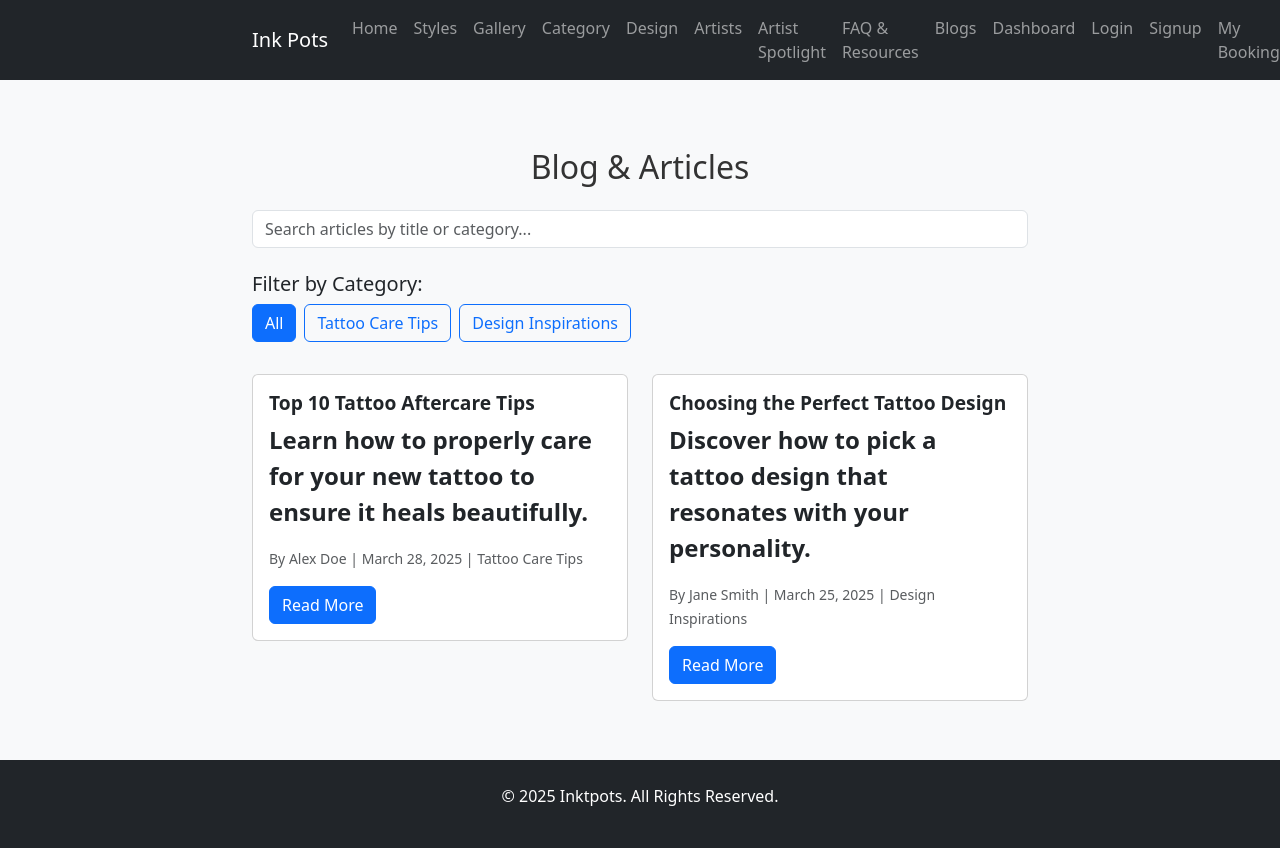
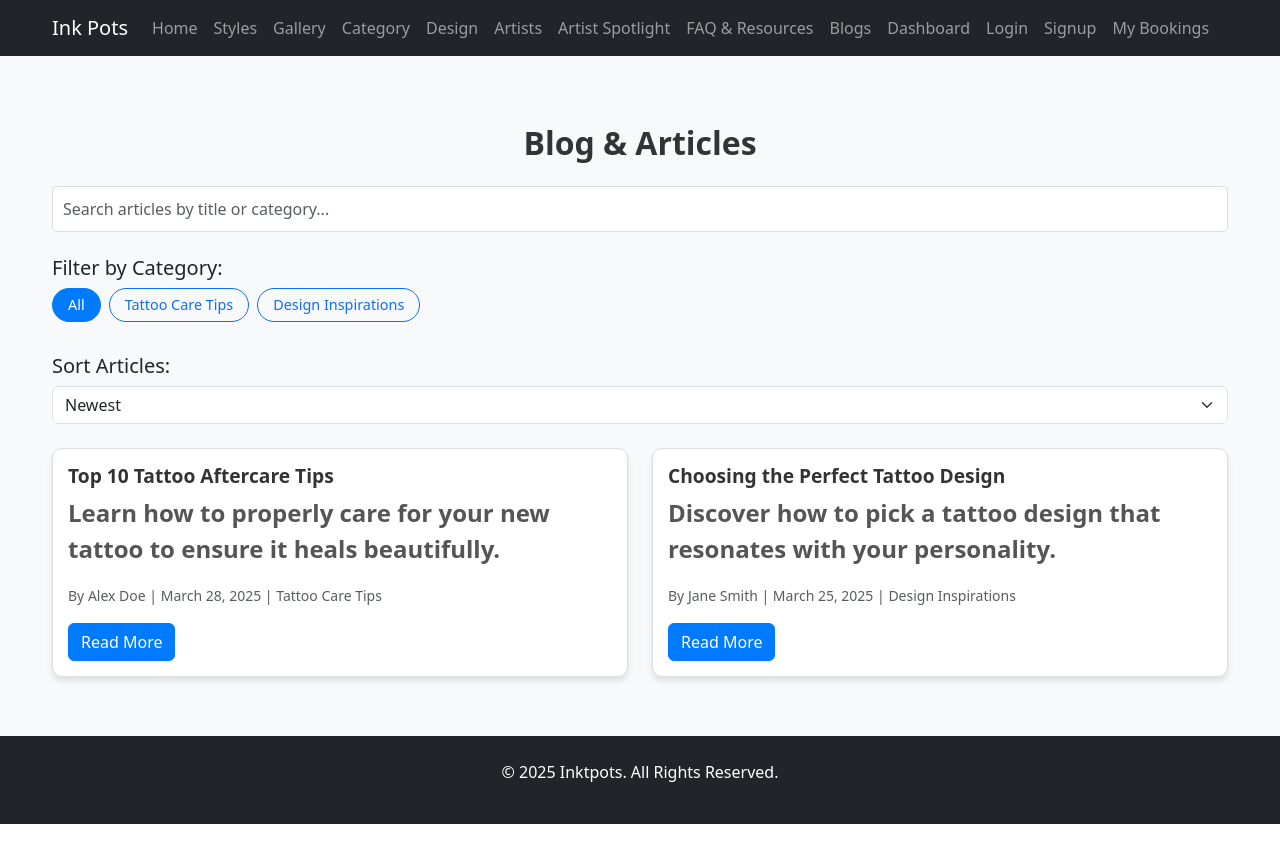
Before and after one commit to emily172/FYP-Tattoo, a React (Vite) app in the folder tattoo-web-app/: page /blog in a window 1280 px wide. After the commit the page ends 824 px from the top, so only its background shows below. Built offline with nearby package versions, Linux system fonts and the light colour scheme.

Commit message:
Updated Styles

```diff
--- a/tattoo-web-app/src/pages/BlogList.jsx
+++ b/tattoo-web-app/src/pages/BlogList.jsx
@@ -1,21 +1,37 @@
 import React, { useState } from "react";
 import { Link } from "react-router-dom";
 import { articles } from "../data/articles"; // Import articles data
+import "../styles/BlogList.css"// Import custom styles
 
 const BlogList = () => {
-  const [searchQuery, setSearchQuery] = useState(""); // State to store search query
-  const [selectedCategory, setSelectedCategory] = useState(""); // State to store selected category filter
+  const [searchQuery, setSearchQuery] = useState(""); // State for search query
+  const [selectedCategory, setSelectedCategory] = useState(""); // State for category filtering
+  const [sortOption, setSortOption] = useState("newest"); // State for sorting option
 
   // Get unique categories from articles
   const uniqueCategories = [...new Set(articles.map((article) => article.category))];
 
-  // Filter articles based on search query and selected category
+  // Filter articles based on search query and category
   const filteredArticles = articles.filter(
     (article) =>
       (selectedCategory === "" || article.category === selectedCategory) &&
       (article.title.toLowerCase().includes(searchQuery.toLowerCase()) ||
         article.category.toLowerCase().includes(searchQuery.toLowerCase()))
   );
+
+  // Sort articles based on selected sorting option
+  const sortedArticles = [...filteredArticles].sort((a, b) => {
+    if (sortOption === "newest") {
+      return new Date(b.date) - new Date(a.date); // Sort by newest
+    } else if (sortOption === "oldest") {
+      return new Date(a.date) - new Date(b.date); // Sort by oldest
+    } else if (sortOption === "title") {
+      return a.title.localeCompare(b.title); // Sort alphabetically by title
+    } else if (sortOption === "category") {
+      return a.category.localeCompare(b.category); // Sort alphabetically by category
+    }
+    return 0; // Default sorting
+  });
 
   return (
     <div className="container mt-5">
@@ -58,9 +74,24 @@ const BlogList = () => {
         </div>
       </div>
 
-      {/* List of Filtered Articles */}
+      {/* Sorting Options */}
+      <div className="mb-4">
+        <h5>Sort Articles:</h5>
+        <select
+          className="form-select"
+          value={sortOption}
+          onChange={(e) => setSortOption(e.target.value)}
+        >
+          <option value="newest">Newest</option>
+          <option value="oldest">Oldest</option>
+          <option value="title">Title</option>
+          <option value="category">Category</option>
+        </select>
+      </div>
+
+      {/* List of Filtered and Sorted Articles */}
       <div className="row">
-        {filteredArticles.map((article) => (
+        {sortedArticles.map((article) => (
           <div key={article.id} className="col-md-6 mb-4">
             <div className="card">
               <div className="card-body">
@@ -78,7 +109,7 @@ const BlogList = () => {
             </div>
           </div>
         ))}
-        {filteredArticles.length === 0 && (
+        {sortedArticles.length === 0 && (
           <div className="text-center">
             <p>No articles found. Try searching or selecting a different category.</p>
           </div>
--- /dev/null
+++ b/tattoo-web-app/src/styles/BlogList.css
@@ -0,0 +1,84 @@
+/* BlogList General Styling */
+.container {
+    max-width: 1200px;
+    margin: auto;
+  }
+
+  h2 {
+    color: #333;
+    font-weight: bold;
+  }
+
+  /* Search Bar Styling */
+  input.form-control {
+    padding: 10px;
+    border: 1px solid #ddd;
+    border-radius: 5px;
+  }
+
+  input.form-control:focus {
+    border-color: #007bff;
+    box-shadow: 0 0 5px rgba(0, 123, 255, 0.3);
+  }
+
+  /* Category Tags Styling */
+  button.btn {
+    font-size: 0.9rem;
+    padding: 5px 15px;
+    border-radius: 20px;
+  }
+
+  button.btn.active {
+    background-color: #007bff;
+    color: #fff;
+    border-color: #007bff;
+  }
+
+  button.btn:hover {
+    background-color: #0056b3;
+    color: white;
+  }
+
+  /* Article Card Styling */
+  .card {
+    border: 1px solid #ddd;
+    border-radius: 10px;
+    box-shadow: 0 4px 6px rgba(0, 0, 0, 0.1);
+  }
+
+  .card-body {
+    padding: 15px;
+  }
+
+  .card-title {
+    font-weight: bold;
+    color: #333;
+  }
+
+  .card-text {
+    color: #555;
+    font-size: 0.95rem;
+  }
+
+  /* Buttons Styling */
+  .btn-primary {
+    background-color: #007bff;
+    border-color: #007bff;
+  }
+
+  .btn-primary:hover {
+    background-color: #0056b3;
+    border-color: #004080;
+  }
+
+  /* Responsive Design */
+  @media (max-width: 768px) {
+    .card {
+      margin-bottom: 20px;
+    }
+
+    button.btn {
+      width: 100%;
+      margin-bottom: 10px;
+    }
+  }
```
